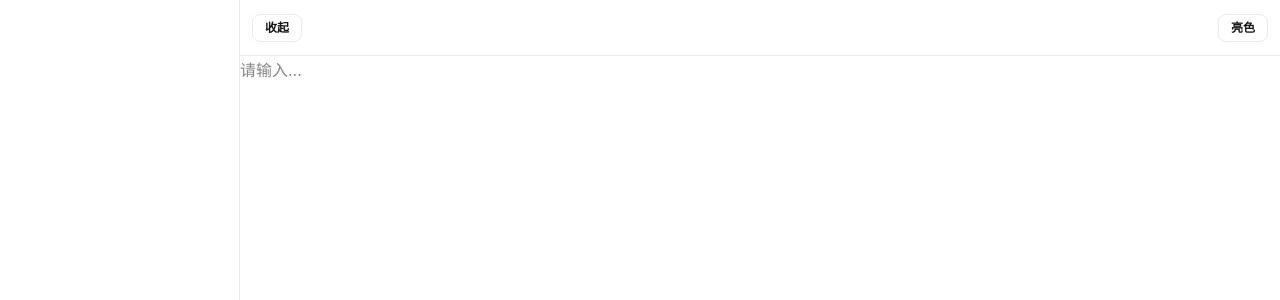
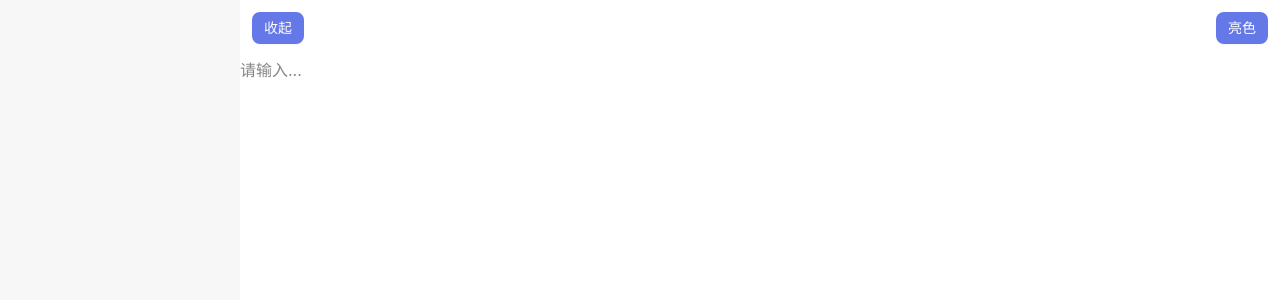
Before and after one commit to chen-weibin/pi-relax, a React (Vite) app in the folder app/mdplayground/: page / in a window 1280 px wide. Shown: the top 300 px of the page. Built offline with nearby package versions, Linux system fonts and the light colour scheme.

Commit message:
feat(mdplayground): 用主题色按钮搭起三块外壳
侧栏和主区域靠底色分开，顶栏的收起和切主题走本页 Button。

```diff
--- a/app/mdplayground/package.json
+++ b/app/mdplayground/package.json
@@ -10,6 +10,7 @@
 	},
 	"dependencies": {
 		"@relax/md-editor": "workspace:*",
+		"classnames": "^2.5.1",
 		"motion": "^13.3.0",
 		"react": "^19.0.0",
 		"react-dom": "^19.0.0"
--- a/app/mdplayground/src/App.tsx
+++ b/app/mdplayground/src/App.tsx
@@ -1,6 +1,7 @@
 import { useLayoutEffect, useRef, useState } from 'react'
 import { motion, useReducedMotion } from 'motion/react'
 import { MdEditor, type MdEditorTheme } from '@relax/md-editor'
+import { Button } from './ui/Button'
 import './shell.css'
 
 const sidebarWidth = 240
@@ -21,23 +22,27 @@ export function App() {
 	}, [theme, reduceMotion])
 
 	return (
-		<div className="shell" data-theme={theme} ref={shellRef}>
+		<div
+			className="flex h-full bg-app text-fg [font-family:var(--pg-font-family)]"
+			data-theme={theme}
+			ref={shellRef}
+		>
 			<motion.aside
-				className="sidebar"
+				className="z-[var(--pg-z-fixed)] h-full shrink-0 overflow-hidden bg-sidebar"
 				initial={false}
 				animate={{ width: open ? sidebarWidth : 0 }}
 				transition={{ duration }}
 			/>
-			<div className="main">
-				<header className="header">
-					<button type="button" onClick={() => setOpen((value) => !value)}>
+			<div className="flex h-full min-w-0 flex-1 flex-col">
+				<header className="flex h-14 shrink-0 items-center justify-between px-3">
+					<Button onClick={() => setOpen((value) => !value)}>
 						{open ? '收起' : '展开'}
-					</button>
-					<button type="button" onClick={() => setTheme((value) => (value === 'light' ? 'dark' : 'light'))}>
+					</Button>
+					<Button onClick={() => setTheme((value) => (value === 'light' ? 'dark' : 'light'))}>
 						{theme === 'light' ? '亮色' : '暗色'}
-					</button>
+					</Button>
 				</header>
-				<div className="editor-pane">
+				<div className="min-h-0 flex-1 overflow-auto bg-app [&>div]:min-h-full">
 					<MdEditor theme={theme} />
 				</div>
 			</div>
--- a/app/mdplayground/src/shell.css
+++ b/app/mdplayground/src/shell.css
@@ -1,4 +1,50 @@
+@import "tailwindcss";
 @import "./theme.css";
+
+@custom-variant dark (&:where([data-theme="dark"], [data-theme="dark"] *));
+
+@theme inline {
+	--color-app: var(--pg-bg);
+	--color-sidebar: var(--pg-surface-2);
+	--color-surface: var(--pg-surface);
+	--color-surface-hover: var(--pg-surface-2);
+	--color-surface-active: color-mix(in srgb, var(--pg-surface-2) 82%, var(--pg-text));
+	--color-fg: var(--pg-text);
+	--color-fg-2: var(--pg-text-2);
+	--color-fg-bright: var(--pg-text);
+	--color-border: var(--pg-border);
+	--color-border-hover: var(--pg-border-strong);
+	--color-brand: var(--pg-brand);
+	--color-brand-hover: var(--pg-brand-600);
+	--color-brand-active: var(--pg-brand-700);
+	--color-brand-soft: var(--pg-brand-soft);
+	--color-brand-soft-hover: color-mix(in srgb, var(--pg-brand-soft) 78%, var(--pg-brand));
+	--color-on-brand: var(--pg-inverse-text);
+}
+
+/*
+ * `@theme inline` 把颜色变量写在 :root。`--pg-*` 只在 `[data-theme]` 上，
+ * :root 上解析不到。同一选择器再写一遍，壳子里面的工具类才能跟着主题变。
+ */
+[data-theme='light'],
+[data-theme='dark'] {
+	--color-app: var(--pg-bg);
+	--color-sidebar: var(--pg-surface-2);
+	--color-surface: var(--pg-surface);
+	--color-surface-hover: var(--pg-surface-2);
+	--color-surface-active: color-mix(in srgb, var(--pg-surface-2) 82%, var(--pg-text));
+	--color-fg: var(--pg-text);
+	--color-fg-2: var(--pg-text-2);
+	--color-fg-bright: var(--pg-text);
+	--color-border: var(--pg-border);
+	--color-border-hover: var(--pg-border-strong);
+	--color-brand: var(--pg-brand);
+	--color-brand-hover: var(--pg-brand-600);
+	--color-brand-active: var(--pg-brand-700);
+	--color-brand-soft: var(--pg-brand-soft);
+	--color-brand-soft-hover: color-mix(in srgb, var(--pg-brand-soft) 78%, var(--pg-brand));
+	--color-on-brand: var(--pg-inverse-text);
+}
 
 html,
 body,
@@ -6,60 +52,3 @@ body,
 	height: 100%;
 	margin: 0;
 }
-
-.shell {
-	display: flex;
-	height: 100%;
-	background: var(--pg-bg);
-	color: var(--pg-text);
-	font-family: var(--pg-font-family);
-}
-
-.sidebar {
-	flex: none;
-	height: 100%;
-	overflow: hidden;
-	background: var(--pg-surface);
-	border-right: 1px solid var(--pg-border);
-	z-index: var(--pg-z-fixed);
-}
-
-.main {
-	display: flex;
-	flex: 1;
-	flex-direction: column;
-	min-width: 0;
-	height: 100%;
-}
-
-.header {
-	display: flex;
-	flex: none;
-	align-items: center;
-	justify-content: space-between;
-	height: 56px;
-	padding: 0 12px;
-	border-bottom: 1px solid var(--pg-border);
-}
-
-.header button {
-	height: 28px;
-	padding: 0 12px;
-	border: 1px solid var(--pg-border);
-	border-radius: var(--pg-radius-md);
-	background: var(--pg-surface);
-	color: var(--pg-text);
-	font: 600 12px/1 var(--pg-font-family);
-	cursor: pointer;
-}
-
-.editor-pane {
-	flex: 1;
-	min-height: 0;
-	overflow: auto;
-	background: var(--pg-bg);
-}
-
-.editor-pane > div {
-	min-height: 100%;
-}
--- /dev/null
+++ b/app/mdplayground/src/ui/Button.tsx
@@ -0,0 +1,90 @@
+import classNames from 'classnames'
+import { forwardRef, type ButtonHTMLAttributes, type ReactNode } from 'react'
+
+export type ButtonVariant = 'solid' | 'outline' | 'ghost' | 'text'
+export type ButtonSize = 'sm' | 'md' | 'lg'
+export type ButtonTone = 'neutral' | 'inverse' | 'brand'
+
+export type ButtonProps = Omit<ButtonHTMLAttributes<HTMLButtonElement>, 'prefix'> & {
+	variant?: ButtonVariant
+	size?: ButtonSize
+	tone?: ButtonTone
+	/** Stretch to the container width. Content stays centered. */
+	block?: boolean
+	prefix?: ReactNode
+	suffix?: ReactNode
+}
+
+const sizeClasses: Record<ButtonSize, string> = {
+	sm: 'h-6 rounded-[var(--pg-radius-sm)] px-2 text-[length:var(--pg-font-xs)] [&_svg]:h-3 [&_svg]:w-3',
+	md: 'h-8 rounded-[var(--pg-radius-md)] px-3 text-[length:var(--pg-font-sm)] [&_svg]:h-3.5 [&_svg]:w-3.5',
+	lg: 'h-10 rounded-[var(--pg-radius-lg)] px-4 text-[length:var(--pg-font-base)] [&_svg]:h-4 [&_svg]:w-4',
+}
+
+const clusterGap: Record<ButtonSize, string> = {
+	sm: 'gap-1',
+	md: 'gap-1.5',
+	lg: 'gap-2',
+}
+
+const toneClasses: Record<ButtonTone, Record<ButtonVariant, string>> = {
+	neutral: {
+		solid: 'bg-surface-hover text-fg hover:bg-surface-active active:bg-surface-active',
+		outline:
+			'border border-border-hover bg-transparent text-fg hover:bg-surface-hover',
+		ghost: 'text-fg-2 hover:bg-surface-hover hover:text-fg',
+		text: 'text-fg-2 hover:text-fg-bright',
+	},
+	inverse: {
+		solid: 'bg-fg text-app hover:bg-fg-bright',
+		outline: 'border border-fg bg-transparent text-fg hover:bg-fg/10',
+		ghost: 'text-fg hover:bg-fg/10',
+		text: 'text-fg hover:text-fg-bright',
+	},
+	brand: {
+		solid:
+			'bg-brand text-on-brand shadow-[var(--pg-shadow-sm)] hover:bg-brand-hover active:bg-brand-active dark:bg-brand-soft dark:text-brand dark:shadow-none dark:hover:bg-brand-soft-hover dark:active:bg-brand-soft-hover',
+		outline: 'border border-brand bg-transparent text-brand hover:bg-brand-soft',
+		ghost: 'text-brand hover:bg-brand-soft',
+		text: 'text-brand hover:text-brand-hover',
+	},
+}
+
+export const Button = forwardRef<HTMLButtonElement, ButtonProps>(function Button(
+	{
+		className,
+		type = 'button',
+		variant = 'solid',
+		size = 'md',
+		tone = 'brand',
+		block = false,
+		prefix,
+		suffix,
+		disabled,
+		children,
+		...rest
+	},
+	ref,
+) {
+	return (
+		<button
+			ref={ref}
+			type={type}
+			disabled={disabled}
+			className={classNames(
+				'inline-flex shrink-0 cursor-pointer items-center justify-center whitespace-nowrap font-normal leading-none transition-[color,background-color,box-shadow,transform] duration-[var(--pg-duration-fast)] focus-visible:outline-2 focus-visible:outline-offset-2 focus-visible:outline-brand active:scale-[0.98] motion-reduce:active:scale-100 disabled:pointer-events-none disabled:opacity-50',
+				sizeClasses[size],
+				toneClasses[tone][variant],
+				block && 'w-full',
+				className,
+			)}
+			{...rest}
+		>
+			<span className={classNames('inline-flex items-center', clusterGap[size])}>
+				{prefix}
+				{children}
+				{suffix}
+			</span>
+		</button>
+	)
+})
```
Also changed, not shown: 2 other files (tests, documents, lock files or other folders).
